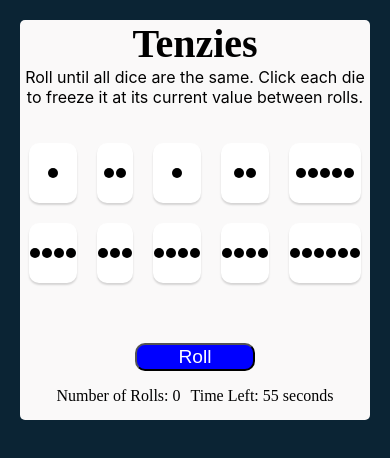
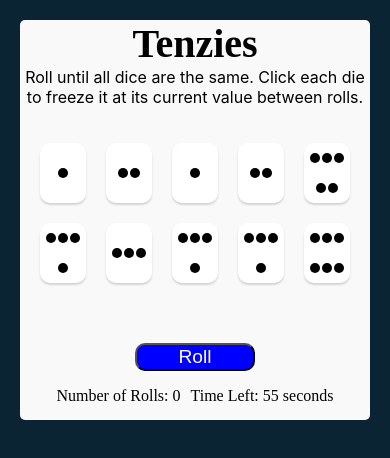
Before and after one commit to gurupatoh/TenziesGame, a React (Vite) app: page / in a window 390 px wide. Shown: the top 458 px of the page. Built offline with nearby package versions, Linux system fonts and the light colour scheme; the HTML template or start-up script is replaced by a standard one.

Commit message:
new update

```diff
--- a/src/index.css
+++ b/src/index.css
@@ -27,15 +27,22 @@ main {
      height: 400px;
      max-width: 800px;
 }
+
 .die-face{
     height: 60px;
-    width: 60x;
+    width: 40x;
     box-shadow:0px 2px 2px rgba(0,0,0,0.15);
     border-radius: 10px;
     display: flex;
     justify-content: center;
     align-items: center;
 }
+@media only screen and (max-width: 600px) {
+    .die-face {
+      flex-wrap: wrap;
+    }
+  }
+
 .roll-dice{
     width: 120px;
     height: 50px;
```
